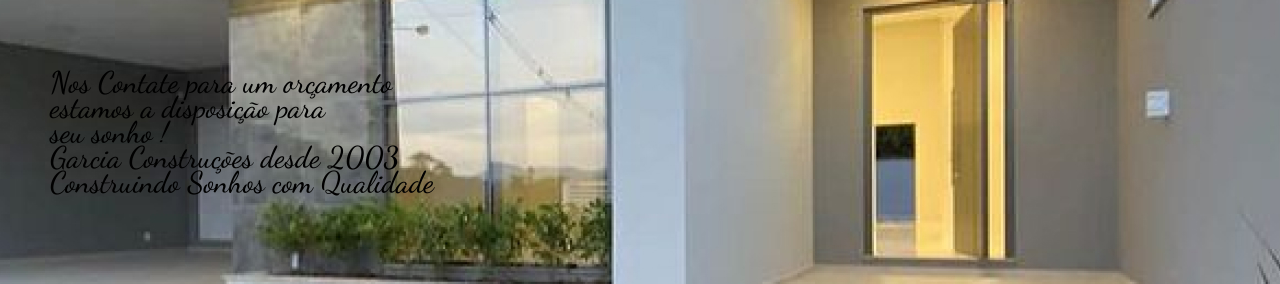
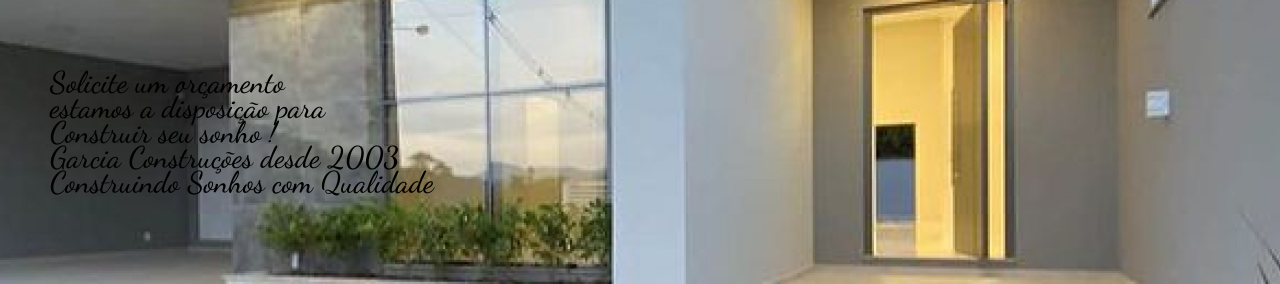
Before and after one commit to paulovictorjg/Garcia-construcoes, a plain HTML site: page index.html in a window 1280 px wide. Shown: the part 362-646 px from the top of the page. Drawn offline with nearby package versions, Linux system fonts and the light colour scheme.

Commit message:
Update index.html
Alteracao msgn principal

```diff
--- a/index.html
+++ b/index.html
@@ -39,7 +39,7 @@
 					<img class="logo" src="/src/imagens/logoGC.png" alt="" />
 				</div>
 				<div class="descricao">
-					<p>Nos Contate para um orçamento<br>estamos a disposição para<br>seu sonho !<br>Garcia Construções desde 2003<br> Construindo Sonhos com Qualidade
+					<p>Solicite um orçamento<br>estamos a disposição para<br>Construir seu sonho !<br>Garcia Construções desde 2003<br>Construindo Sonhos com Qualidade
 					</p>
 				</div>
 				<div class="frase">
```
